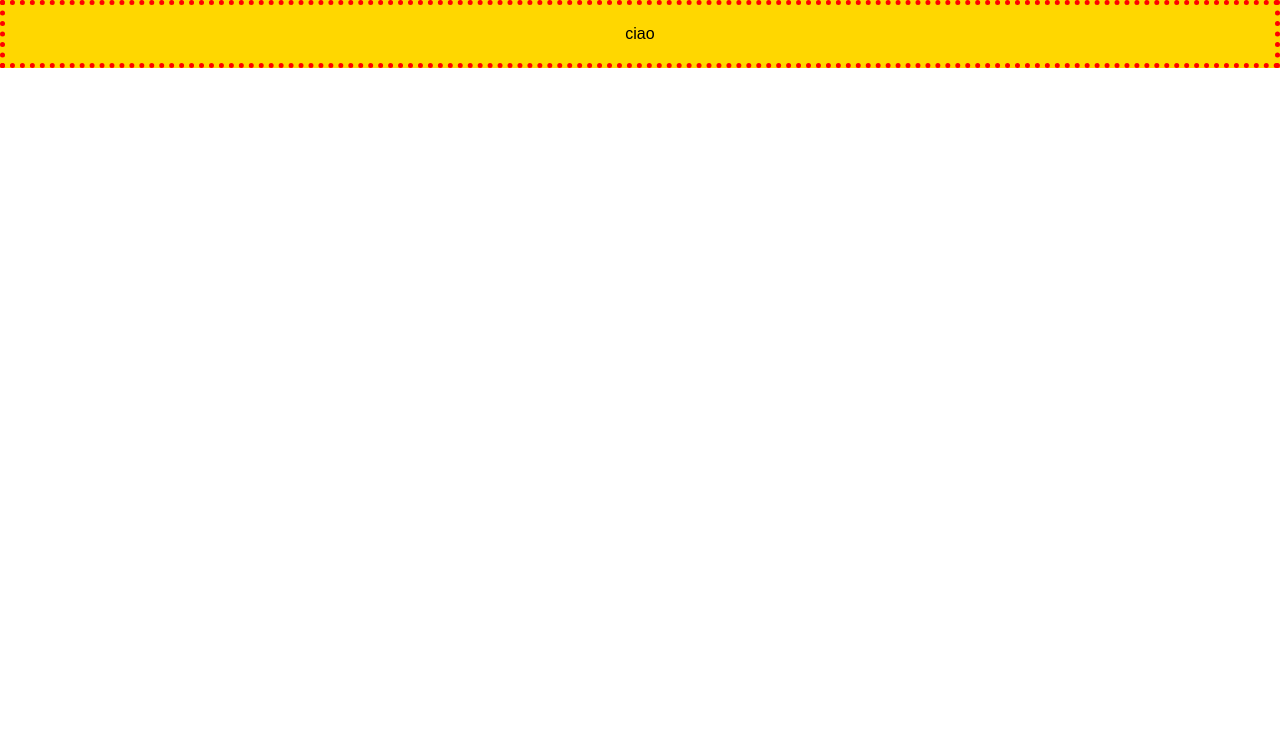
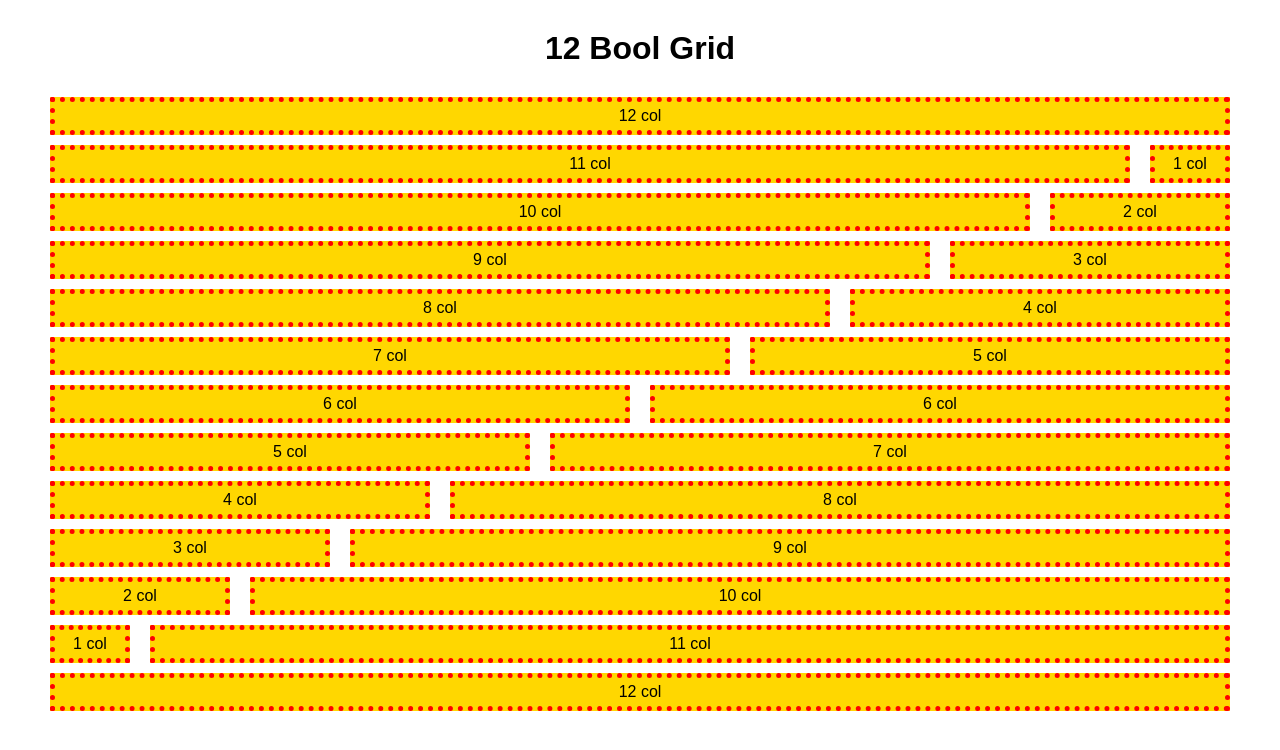
Before and after one commit to nicolainve/html-css-12bool, a plain HTML site: page index.html in a window 1280 px wide. Drawn offline with Linux system fonts and the light colour scheme.

Commit message:
12 col grid

```diff
--- a/css/framework-12bool.css
+++ b/css/framework-12bool.css
@@ -3,3 +3,72 @@
   padding: 0;
   box-sizing: border-box;
 }
+
+/* CONTAINER */
+.container {
+  max-width: 1200px;
+  margin: 10px auto;
+}
+
+.container::after {
+  content: "";
+  display: table;
+  clear: both;
+}
+
+/* COLONNE */
+[class*="col-"] {
+  float: left;
+  padding: 0 10px;
+}
+
+.col-12 {
+  width: calc((100% / 12) * 12);
+}
+
+.col-11 {
+  width: calc((100% / 12) * 11);
+}
+
+.col-10 {
+  width: calc((100% / 12) * 10);
+}
+
+.col-9 {
+  width: calc((100% / 12) * 9);
+}
+
+.col-8 {
+  width: calc((100% / 12) * 8);
+}
+
+.col-7 {
+  width: calc((100% / 12) * 7);
+}
+
+.col-6 {
+  width: calc((100% / 12) * 6);
+}
+
+.col-5 {
+  width: calc((100% / 12) * 5);
+}
+
+.col-4 {
+  width: calc((100% / 12) * 4);
+}
+
+.col-3 {
+  width: calc((100% / 12) * 3);
+}
+
+.col-2 {
+  width: calc((100% / 12) * 2);
+}
+
+.col-1 {
+  width: calc((100% / 12) * 1);
+}
+
+
+/* OFFSET */
--- a/css/style.css
+++ b/css/style.css
@@ -5,11 +5,11 @@ body {
 h1,
 h2 {
   text-align: center;
-  margin: 35px;
+  margin: 30px;
 }
 
 .box {
-  padding: 20px;
+  padding: 5px;
   text-align: center;
   background: gold;
   border: 5px dotted red;
--- a/index.html
+++ b/index.html
@@ -10,9 +10,119 @@
 
   <body>
 
-    <div class="box">
-      ciao
+    <header>
+      <h1>12 Bool Grid</h1>
+    </header>
 
+    <div class="container">
+      <div class="col-12">
+        <div class="box">12 col</div>
+      </div>
+    </div>
+
+    <div class="container">
+      <div class="col-11">
+        <div class="box">11 col</div>
+      </div>
+      <div class="col-1">
+        <div class="box">1 col</div>
+      </div>
+    </div>
+
+    <div class="container">
+      <div class="col-10">
+        <div class="box">10 col</div>
+      </div>
+      <div class="col-2">
+        <div class="box">2 col</div>
+      </div>
+    </div>
+
+    <div class="container">
+      <div class="col-9">
+        <div class="box">9 col</div>
+      </div>
+      <div class="col-3">
+        <div class="box">3 col</div>
+      </div>
+    </div>
+
+    <div class="container">
+      <div class="col-8">
+        <div class="box">8 col</div>
+      </div>
+      <div class="col-4">
+        <div class="box">4 col</div>
+      </div>
+    </div>
+
+    <div class="container">
+      <div class="col-7">
+        <div class="box">7 col</div>
+      </div>
+      <div class="col-5">
+        <div class="box">5 col</div>
+      </div>
+    </div>
+
+    <div class="container">
+      <div class="col-6">
+        <div class="box">6 col</div>
+      </div>
+      <div class="col-6">
+        <div class="box">6 col</div>
+      </div>
+    </div>
+
+    <div class="container">
+      <div class="col-5">
+        <div class="box">5 col</div>
+      </div>
+      <div class="col-7">
+        <div class="box">7 col</div>
+      </div>
+    </div>
+
+    <div class="container">
+      <div class="col-4">
+        <div class="box">4 col</div>
+      </div>
+      <div class="col-8">
+        <div class="box">8 col</div>
+      </div>
+    </div>
+
+    <div class="container">
+      <div class="col-3">
+        <div class="box">3 col</div>
+      </div>
+      <div class="col-9">
+        <div class="box">9 col</div>
+      </div>
+    </div>
+
+    <div class="container">
+      <div class="col-2">
+        <div class="box">2 col</div>
+      </div>
+      <div class="col-10">
+        <div class="box">10 col</div>
+      </div>
+    </div>
+
+    <div class="container">
+      <div class="col-1">
+        <div class="box">1 col</div>
+      </div>
+      <div class="col-11">
+        <div class="box">11 col</div>
+      </div>
+    </div>
+
+    <div class="container">
+      <div class="col-12">
+        <div class="box">12 col</div>
+      </div>
     </div>
 
   </body>
```
